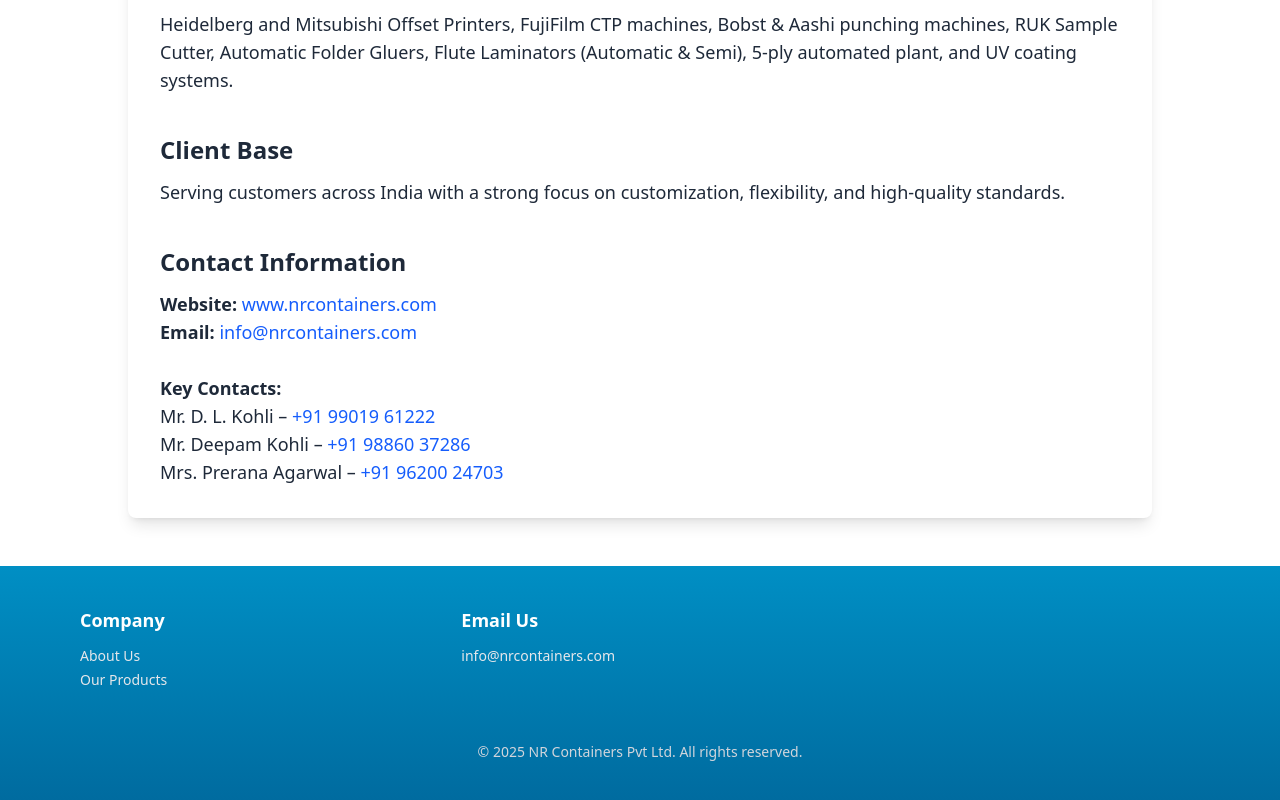
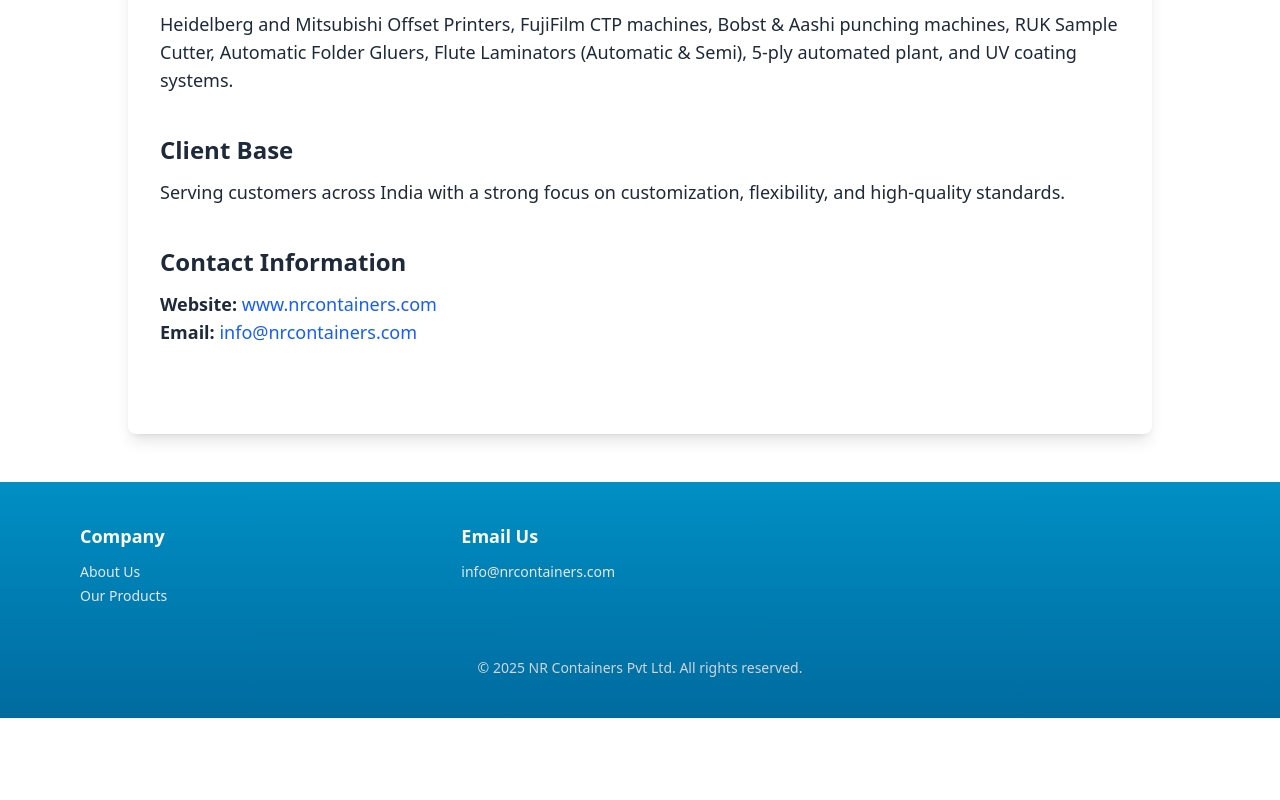
Before and after one commit to SHANKHHHH/NRC_STATIC, a React (Vite) app in the folder NRC/: page /companydetails in a window 1280 px wide. Shown: the part 1336-2136 px from the top of the page. After the commit the page ends 2054 px from the top, so only its background shows below. Built offline with nearby package versions, Linux system fonts and the light colour scheme.

Commit message:
removed code from about us page

```diff
--- a/NRC/src/pages/CompanyDetails.tsx
+++ b/NRC/src/pages/CompanyDetails.tsx
@@ -94,11 +94,9 @@
               info@nrcontainers.com
             </a>
             <br /><br />
-            <strong>Key Contacts:</strong>
+
             <br />
-            Mr. D. L. Kohli – <a href="tel:+919901961222" className="text-blue-600">+91 99019 61222</a><br />
-            Mr. Deepam Kohli – <a href="tel:+919886037286" className="text-blue-600">+91 98860 37286</a><br />
-            Mrs. Prerana Agarwal – <a href="tel:+919620024703" className="text-blue-600">+91 96200 24703</a>
+
           </p>
         </section>
       </div>
```
